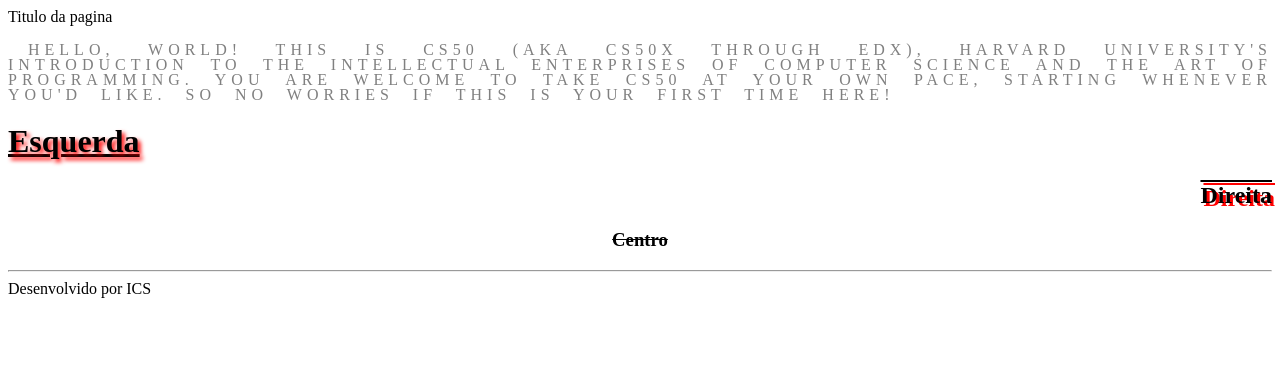
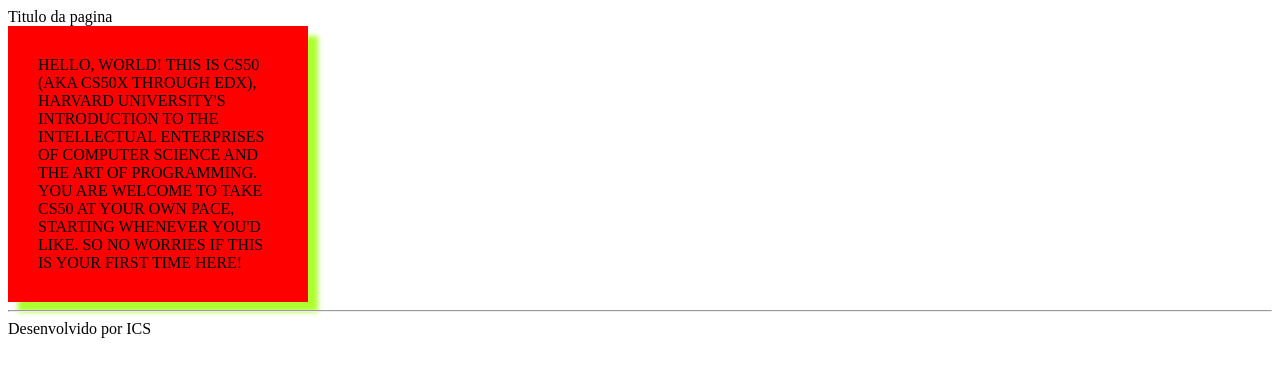
Before and after one commit to icsalgado/curso-css, a plain HTML site: page index.html in a window 1280 px wide. Drawn offline with Linux system fonts and the light colour scheme.

Commit message:
Box sizing

```diff
--- a/index.html
+++ b/index.html
@@ -9,16 +9,9 @@
 	<body>
 		<header>Titulo da pagina</header>
 
-            <p>
-                Hello, world! This is CS50 (aka CS50x through edX), Harvard University's
-                introduction to the intellectual enterprises of computer science and the art
-                of programming. You are welcome to take CS50 at your own pace,
-                starting whenever you'd like. So no worries if this is your first time here!
-            </p>
-
-            <h1>Esquerda</h1>
-            <h2>Direita</h2>
-            <h3>Centro</h3>
+            <div id="conteudo">
+                HELLO, WORLD! THIS IS CS50 (AKA CS50X THROUGH EDX), HARVARD UNIVERSITY'S INTRODUCTION TO THE INTELLECTUAL ENTERPRISES OF COMPUTER SCIENCE AND THE ART OF PROGRAMMING. YOU ARE WELCOME TO TAKE CS50 AT YOUR OWN PACE, STARTING WHENEVER YOU'D LIKE. SO NO WORRIES IF THIS IS YOUR FIRST TIME HERE!
+            </div>
 
 		<hr><footer>Desenvolvido por ICS</footer>
 	</body>
--- a/style.css
+++ b/style.css
@@ -1,5 +1,4 @@
-p {color: grey; text-transform: uppercase; text-align: justify; text-indent: 20px; line-height: 15px; direction: ltr; letter-spacing: 5px; word-spacing: 10px;}
 
-h1 {text-align: left; text-decoration: underline; text-shadow: 3px 3px 4px red;}
-h2 {text-align: right; text-decoration: overline; text-shadow: 3px 3px red;}
-h3 {text-align: center; text-decoration: line-through;}
+
+*{ box-sizing: border-box;}/*Evita que o padding altere o tamanho da div*/
+#conteudo {background-color: red; width: 300px; padding: 30px; box-shadow: 10px 10px 5px greenyellow;}
```
